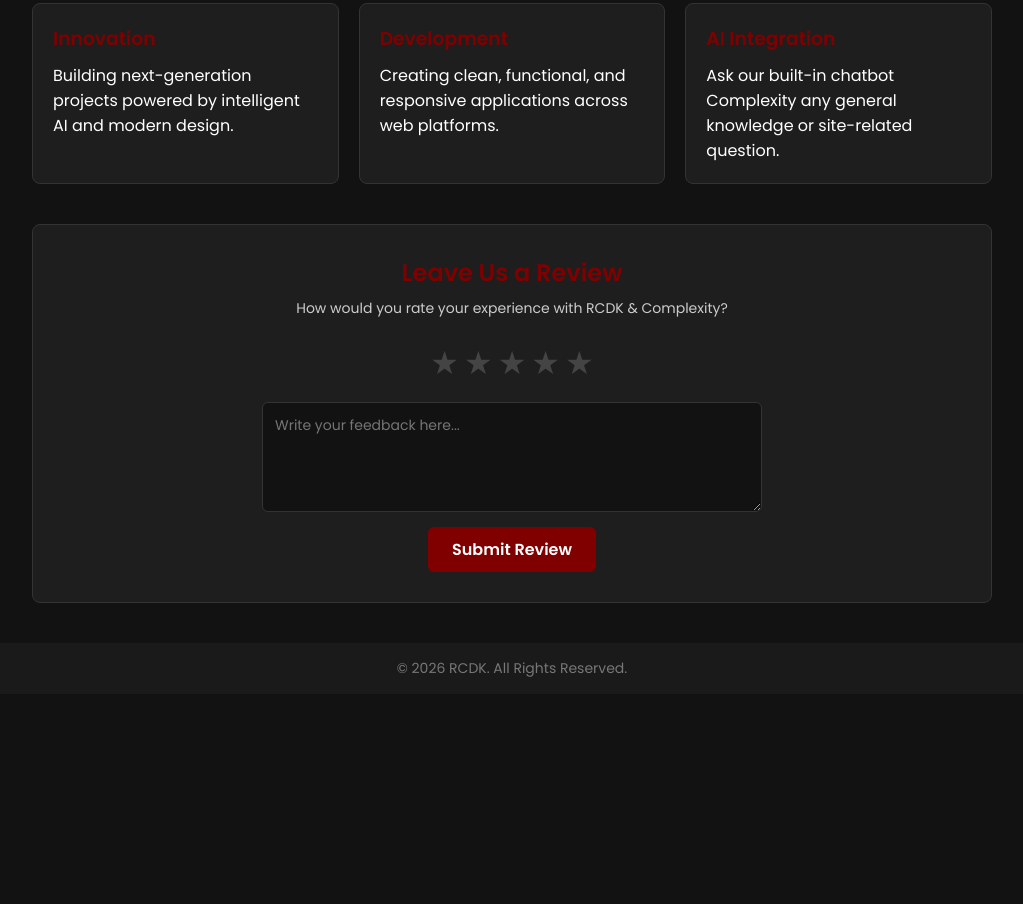
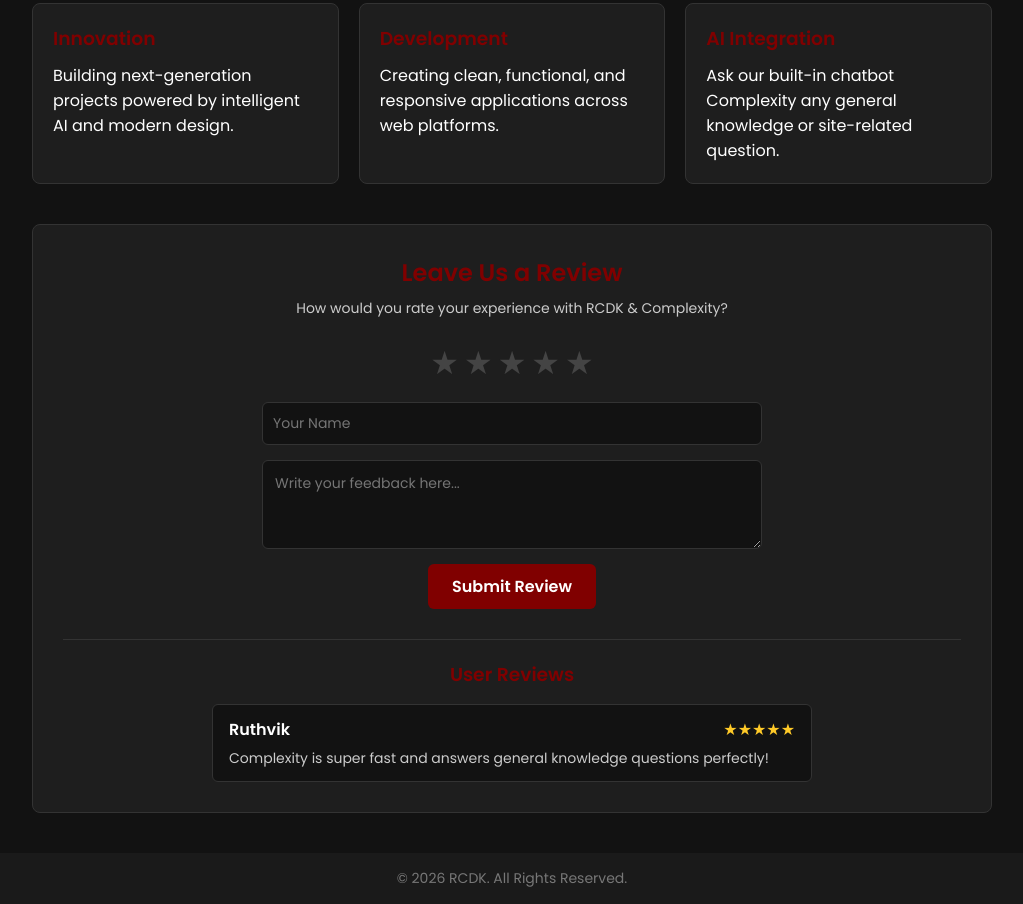
Before and after one commit to ruthvikgachar08-creator/RCDK, a plain HTML site: page index.html in a window 1280 px wide. Shown: the part 289-1193 px from the top of the page, without its empty margins (128-1151 px from the left). Before the commit the page ends 983 px from the top, so only its background shows below. Drawn offline with Linux system fonts and the light colour scheme; a script that the page names is missing.

Commit message:
Update index.html

```diff
--- a/index.html
+++ b/index.html
@@ -79,7 +79,7 @@
       margin-bottom: 10px;
     }
 
-    /* Feedback Section Styling */
+    /* Feedback & Review Styling */
     .feedback-section {
       background-color: #1e1e1e;
       border: 1px solid #333;
@@ -104,7 +104,7 @@
       gap: 15px;
     }
 
-    /* Interactive 5-Star System */
+    /* Interactive 5-Star Rating System */
     .star-rating {
       display: flex;
       flex-direction: row-reverse;
@@ -126,7 +126,6 @@
       color: #ffca28;
     }
 
-    /* Feedback Input & Button */
     .feedback-form textarea {
       width: 100%;
       max-width: 500px;
@@ -155,6 +154,49 @@
     }
     .submit-btn:hover {
       background-color: #a00000;
+    }
+
+    /* Public Reviews Display List */
+    .reviews-display {
+      margin-top: 30px;
+      border-top: 1px solid #333;
+      padding-top: 20px;
+      text-align: left;
+    }
+    .reviews-display h3 {
+      color: #800000;
+      margin-bottom: 15px;
+      text-align: center;
+    }
+    .reviews-list {
+      display: flex;
+      flex-direction: column;
+      gap: 12px;
+      max-width: 600px;
+      margin: 0 auto;
+    }
+    .review-card {
+      background-color: #121212;
+      border: 1px solid #333;
+      border-radius: 6px;
+      padding: 12px 16px;
+    }
+    .review-header {
+      display: flex;
+      justify-content: space-between;
+      align-items: center;
+      margin-bottom: 6px;
+    }
+    .review-header strong {
+      color: #ffffff;
+    }
+    .review-header .stars {
+      color: #ffca28;
+    }
+    .review-card p {
+      color: #cccccc;
+      font-size: 14px;
+      margin: 0;
     }
 
     footer {
@@ -202,10 +244,11 @@
 
     <!-- Review & Feedback Section -->
     <section class="feedback-section">
+      <div id="review-form-container">
         <h2>Leave Us a Review</h2>
         <p>How would you rate your experience with RCDK & Complexity?</p>
 
-      <form class="feedback-form" onsubmit="event.preventDefault(); alert('Thank you for your review!');">
+        <form class="feedback-form" id="reviewForm" onsubmit="submitReview(event)">
           <div class="star-rating">
             <input type="radio" id="star5" name="rating" value="5" required />
             <label for="star5" title="5 stars">&#9733;</label>
@@ -223,16 +266,65 @@
             <label for="star1" title="1 star">&#9733;</label>
           </div>
 
-        <textarea placeholder="Write your feedback here..." rows="4" required></textarea>
+          <input type="text" id="reviewerName" placeholder="Your Name" required style="width: 100%; max-width: 500px; padding: 10px; background: #121212; border: 1px solid #333; border-radius: 6px; color: #fff; font-size: 14px;" />
+          <textarea id="reviewerFeedback" placeholder="Write your feedback here..." rows="3" required></textarea>
 
           <button type="submit" class="submit-btn">Submit Review</button>
         </form>
+      </div>
+
+      <div id="thank-you-message" style="display: none; color: #4CAF50; margin-bottom: 20px;">
+        <h3>Thank you for your review! 🎉</h3>
+        <p>Your review has been published below.</p>
+      </div>
+
+      <div class="reviews-display">
+        <h3>User Reviews</h3>
+        <div id="reviewsContainer" class="reviews-list">
+          <div class="review-card">
+            <div class="review-header">
+              <strong>Ruthvik</strong>
+              <span class="stars">&#9733;&#9733;&#9733;&#9733;&#9733;</span>
+            </div>
+            <p>Complexity is super fast and answers general knowledge questions perfectly!</p>
+          </div>
+        </div>
+      </div>
     </section>
   </main>
 
   <footer>
     &copy; 2026 RCDK. All Rights Reserved.
   </footer>
+
+  <!-- Submission Handler Script -->
+  <script>
+    function submitReview(event) {
+      event.preventDefault();
+
+      const name = document.getElementById('reviewerName').value;
+      const feedback = document.getElementById('reviewerFeedback').value;
+      const ratingInput = document.querySelector('input[name="rating"]:checked');
+      const rating = ratingInput ? parseInt(ratingInput.value) : 5;
+
+      const starsString = '&#9733;'.repeat(rating);
+
+      const reviewCard = document.createElement('div');
+      reviewCard.className = 'review-card';
+      reviewCard.innerHTML = `
+        <div class="review-header">
+          <strong>${name}</strong>
+          <span class="stars">${starsString}</span>
+        </div>
+        <p>${feedback}</p>
+      `;
+
+      document.getElementById('reviewsContainer').prepend(reviewCard);
+
+      document.getElementById('review-form-container').style.display = 'none';
+      document.getElementById('thank-you-message').style.display = 'block';
+    }
+  </script>
 
   <!-- Chatbase AI Chatbot (Complexity) -->
   <script>
```
Lines whose indentation alone changed are shown as unchanged.
